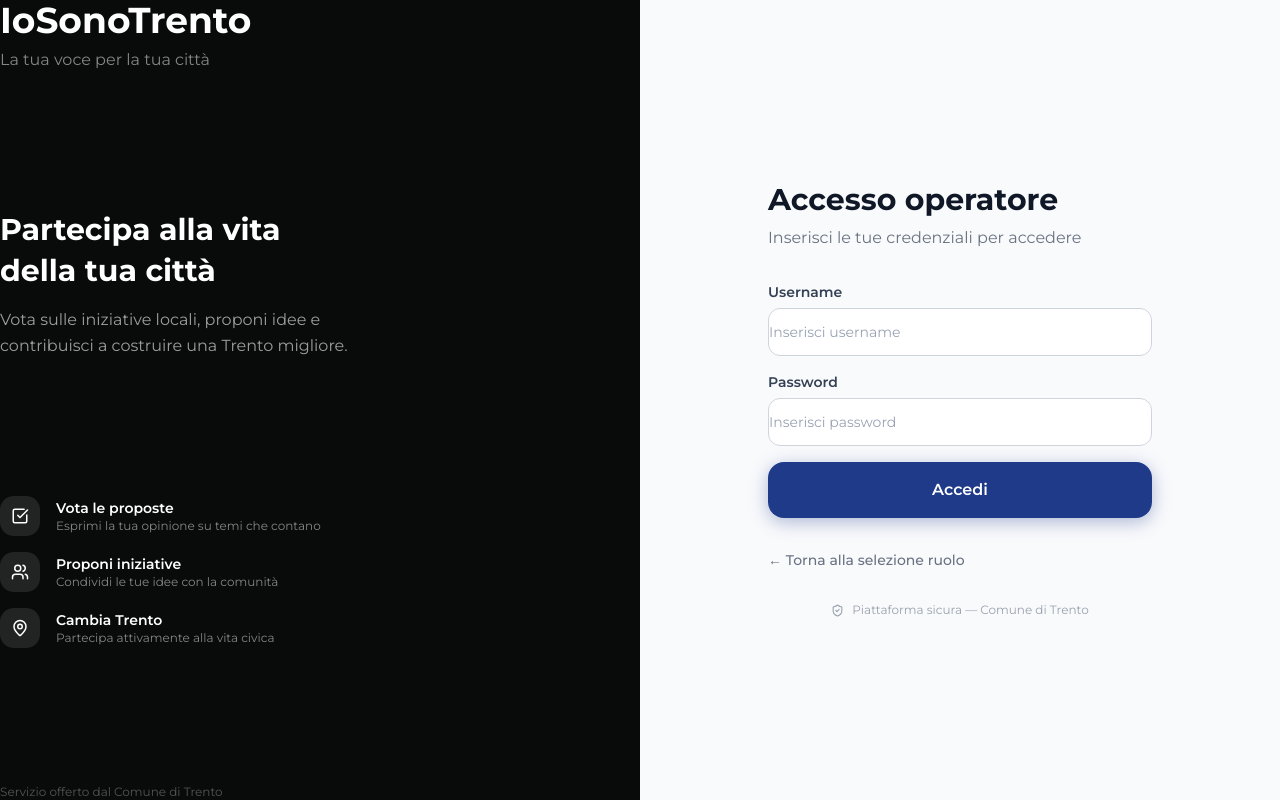
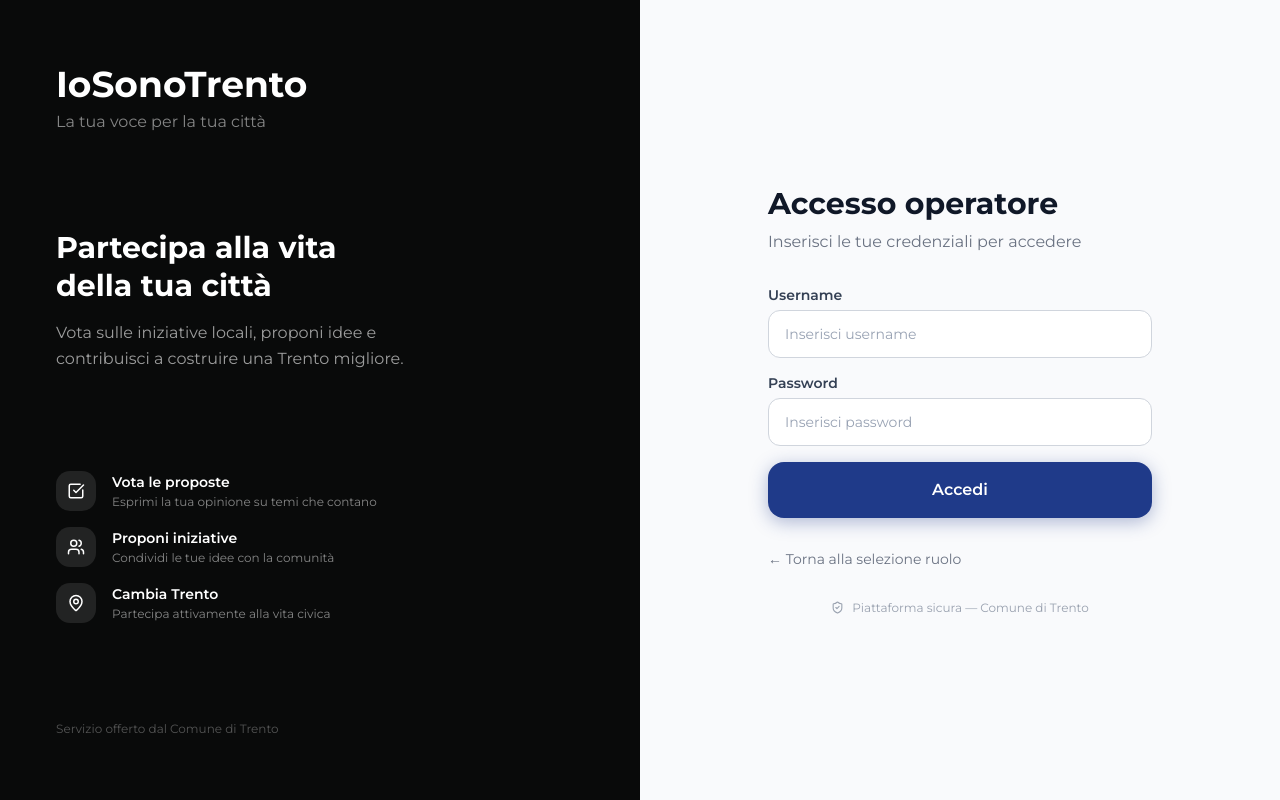
Before and after one commit to ErnestoBeltrami/Ingegneria_Software, a React (Vite) app in the folder deliverable_2/frontend/: page /login in a window 1280 px wide. Both pictures are taken after a click on the button "Accedi come operatore". Built offline with nearby package versions, Linux system fonts and the light colour scheme; no server answers.

Commit message:
Revert frontend a versione plain CSS (prima di shadcn/ui)

```diff
--- a/deliverable_2/frontend/src/index.css
+++ b/deliverable_2/frontend/src/index.css
@@ -1,5 +1,3 @@
-@import "tailwindcss";
-
 *, *::before, *::after {
   box-sizing: border-box;
   margin: 0;
--- a/deliverable_2/frontend/src/pages/LoginPage.jsx
+++ b/deliverable_2/frontend/src/pages/LoginPage.jsx
@@ -1,16 +1,8 @@
 import { useState } from 'react';
 import { ArrowRight, CheckSquare, Users, MapPin, ShieldCheck } from 'lucide-react';
-import { Button } from '@/components/ui/button';
-import { Input } from '@/components/ui/input';
-import { Label } from '@/components/ui/label';
+import './LoginPage.css';
 
 const BACKEND_URL = import.meta.env.VITE_BACKEND_URL || 'http://localhost:8000';
-
-const features = [
-  { icon: CheckSquare, name: 'Vota le proposte', desc: 'Esprimi la tua opinione su temi che contano' },
-  { icon: Users, name: 'Proponi iniziative', desc: 'Condividi le tue idee con la comunità' },
-  { icon: MapPin, name: 'Cambia Trento', desc: 'Partecipa attivamente alla vita civica' },
-];
 
 export default function LoginPage() {
   const [view, setView] = useState('select'); // 'select' | 'operatore' | 'success'
@@ -53,101 +45,109 @@ export default function LoginPage() {
   };
 
   return (
-    <div className="flex min-h-screen">
-
+    <div className="login-page">
       {/* Pannello sinistro — branding */}
-      <div className="flex w-1/2 flex-col justify-between bg-[#090a0a] px-14 py-16 text-white">
-        <div className="flex flex-col gap-2">
-          <h1 className="text-4xl font-bold leading-10">IoSonoTrento</h1>
-          <p className="text-base text-white/50">La tua voce per la tua città</p>
+      <div className="login-left">
+        <div className="login-left__header">
+          <h1 className="login-left__title">IoSonoTrento</h1>
+          <p className="login-left__subtitle">La tua voce per la tua città</p>
         </div>
 
-        <div className="flex flex-col gap-4">
-          <h2 className="text-3xl font-bold leading-snug">
+        <div className="login-left__hero">
+          <h2 className="login-left__hero-heading">
             Partecipa alla vita<br />della tua città
           </h2>
-          <p className="max-w-sm text-base leading-relaxed text-white/60">
+          <p className="login-left__hero-text">
             Vota sulle iniziative locali, proponi idee e contribuisci a costruire una Trento migliore.
           </p>
         </div>
 
-        <div className="flex flex-col gap-4">
-          {features.map(({ icon: Icon, name, desc }) => (
-            <div key={name} className="flex items-center gap-4">
-              <div className="flex size-10 shrink-0 items-center justify-center rounded-[14px] bg-white/10">
-                <Icon size={18} />
+        <div className="login-left__features">
+          <div className="login-left__feature">
+            <div className="login-left__feature-icon">
+              <CheckSquare size={18} />
             </div>
             <div>
-                <p className="text-sm font-semibold">{name}</p>
-                <p className="text-xs text-white/50">{desc}</p>
+              <p className="login-left__feature-name">Vota le proposte</p>
+              <p className="login-left__feature-desc">Esprimi la tua opinione su temi che contano</p>
             </div>
           </div>
-          ))}
+          <div className="login-left__feature">
+            <div className="login-left__feature-icon">
+              <Users size={18} />
+            </div>
+            <div>
+              <p className="login-left__feature-name">Proponi iniziative</p>
+              <p className="login-left__feature-desc">Condividi le tue idee con la comunità</p>
+            </div>
+          </div>
+          <div className="login-left__feature">
+            <div className="login-left__feature-icon">
+              <MapPin size={18} />
+            </div>
+            <div>
+              <p className="login-left__feature-name">Cambia Trento</p>
+              <p className="login-left__feature-desc">Partecipa attivamente alla vita civica</p>
+            </div>
+          </div>
         </div>
 
-        <p className="text-xs text-white/30">Servizio offerto dal Comune di Trento</p>
+        <p className="login-left__footer">Servizio offerto dal Comune di Trento</p>
       </div>
 
-      {/* Pannello destro */}
-      <div className="flex flex-1 items-center justify-center bg-[#f9fafc] px-12">
-        <div className="flex w-full max-w-sm flex-col gap-8">
-
-          {view === 'success' && (
-            <>
-              <div className="flex flex-col gap-2">
-                <h2 className="text-3xl font-bold text-[#101828]">Accesso effettuato</h2>
-                <p className="text-base text-[#6a7282]">
-                  Bentornato, <span className="font-semibold text-[#101828]">{username}</span>.
-                  La dashboard è in costruzione.
+      {/* Pannello destro — form */}
+      <div className="login-right">
+        {view === 'success' ? (
+          <div className="login-card">
+            <div className="login-card__header">
+              <h2 className="login-card__title">Accesso effettuato</h2>
+              <p className="login-card__subtitle">
+                Bentornato, <strong>{username}</strong>. La dashboard è in costruzione.
               </p>
             </div>
-              <div className="flex items-center justify-center gap-2 text-xs text-[#99a1af]">
+            <div className="login-card__security">
               <ShieldCheck size={13} />
               <span>Piattaforma sicura — Comune di Trento</span>
             </div>
-            </>
-          )}
-
-          {view === 'select' && (
-            <>
-              <div className="flex flex-col gap-2">
-                <h2 className="text-3xl font-bold text-[#101828]">Benvenuto</h2>
-                <p className="text-base text-[#6a7282]">
+          </div>
+        ) : view === 'select' ? (
+          <div className="login-card">
+            <div className="login-card__header">
+              <h2 className="login-card__title">Benvenuto</h2>
+              <p className="login-card__subtitle">
                 Scegli il tuo ruolo per accedere alla piattaforma
               </p>
             </div>
 
-              <div className="flex flex-col gap-4">
-                <Button variant="cittadino" onClick={handleCittadinoLogin}>
-                  <span className="flex-1 text-center">Accedi come cittadino</span>
+            <div className="login-card__buttons">
+              <button className="btn btn--cittadino" onClick={handleCittadinoLogin}>
+                <span>Accedi come cittadino</span>
                 <ArrowRight size={18} />
-                </Button>
-                <Button variant="operatore" onClick={() => setView('operatore')}>
-                  <span className="flex-1 text-center">Accedi come operatore</span>
+              </button>
+              <button className="btn btn--operatore" onClick={() => setView('operatore')}>
+                <span>Accedi come operatore</span>
                 <ArrowRight size={18} />
-                </Button>
+              </button>
             </div>
 
-              <div className="flex items-center justify-center gap-2 text-xs text-[#99a1af]">
+            <div className="login-card__security">
               <ShieldCheck size={13} />
               <span>Piattaforma sicura — Comune di Trento</span>
             </div>
-            </>
-          )}
-
-          {view === 'operatore' && (
-            <>
-              <div className="flex flex-col gap-2">
-                <h2 className="text-3xl font-bold text-[#101828]">Accesso operatore</h2>
-                <p className="text-base text-[#6a7282]">
+          </div>
+        ) : (
+          <div className="login-card">
+            <div className="login-card__header">
+              <h2 className="login-card__title">Accesso operatore</h2>
+              <p className="login-card__subtitle">
                 Inserisci le tue credenziali per accedere
               </p>
             </div>
 
-              <form className="flex flex-col gap-4" onSubmit={handleOperatoreLogin} noValidate>
-                <div className="flex flex-col gap-1.5">
-                  <Label htmlFor="username">Username</Label>
-                  <Input
+            <form className="login-card__form" onSubmit={handleOperatoreLogin} noValidate>
+              <div className="form-field">
+                <label htmlFor="username">Username</label>
+                <input
                   id="username"
                   type="text"
                   value={username}
@@ -157,9 +157,9 @@ export default function LoginPage() {
                   autoComplete="username"
                 />
               </div>
-                <div className="flex flex-col gap-1.5">
-                  <Label htmlFor="password">Password</Label>
-                  <Input
+              <div className="form-field">
+                <label htmlFor="password">Password</label>
+                <input
                   id="password"
                   type="password"
                   value={password}
@@ -169,26 +169,26 @@ export default function LoginPage() {
                   autoComplete="current-password"
                 />
               </div>
-                {error && (
-                  <p className="text-sm font-medium text-red-600" role="alert">{error}</p>
-                )}
-                <Button variant="operatore" type="submit" disabled={loading} className="justify-center">
+              {error && <p className="form-error" role="alert">{error}</p>}
+              <button
+                className="btn btn--operatore btn--full"
+                type="submit"
+                disabled={loading}
+              >
                 {loading ? 'Accesso in corso...' : 'Accedi'}
-                </Button>
+              </button>
             </form>
 
-              <Button variant="ghost" onClick={handleBack}>
+            <button className="btn-back" onClick={handleBack}>
               ← Torna alla selezione ruolo
-              </Button>
+            </button>
 
-              <div className="flex items-center justify-center gap-2 text-xs text-[#99a1af]">
+            <div className="login-card__security">
               <ShieldCheck size={13} />
               <span>Piattaforma sicura — Comune di Trento</span>
             </div>
-            </>
+          </div>
         )}
-
-        </div>
       </div>
     </div>
   );
--- a/deliverable_2/frontend/vite.config.js
+++ b/deliverable_2/frontend/vite.config.js
@@ -1,18 +1,8 @@
 import { defineConfig } from 'vite';
 import react from '@vitejs/plugin-react';
-import tailwindcss from '@tailwindcss/vite';
-import path from 'path';
-import { fileURLToPath } from 'url';
-
-const __dirname = path.dirname(fileURLToPath(import.meta.url));
 
 export default defineConfig({
-  plugins: [react(), tailwindcss()],
-  resolve: {
-    alias: {
-      '@': path.resolve(__dirname, './src'),
-    },
-  },
+  plugins: [react()],
   server: {
     port: 5173,
     proxy: {
```
Also changed, not shown: deliverable_2/frontend/package.json (+1 -8 lines), 1 other file (tests, documents, lock files or other folders). Lines whose indentation alone changed are shown as unchanged.
